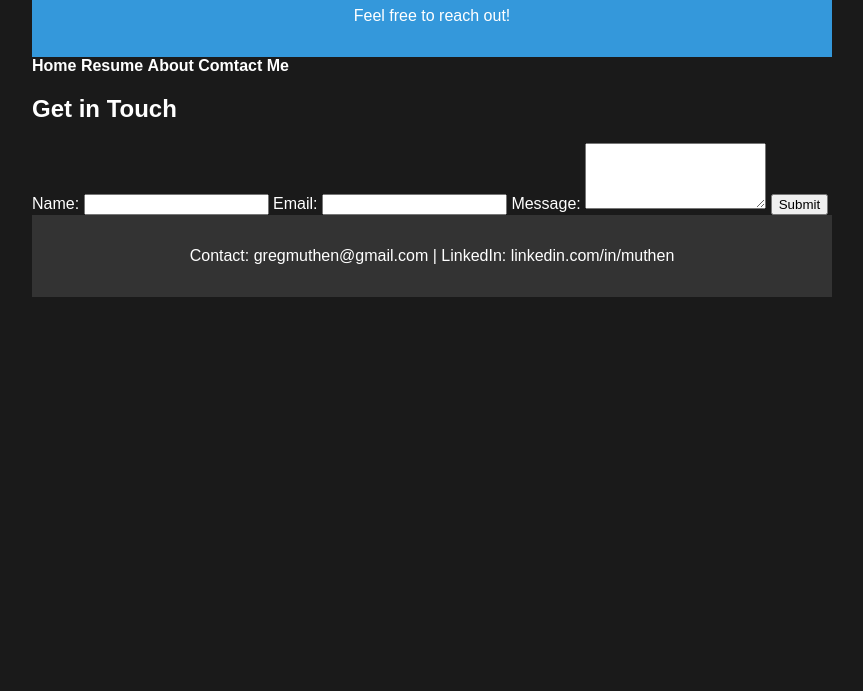
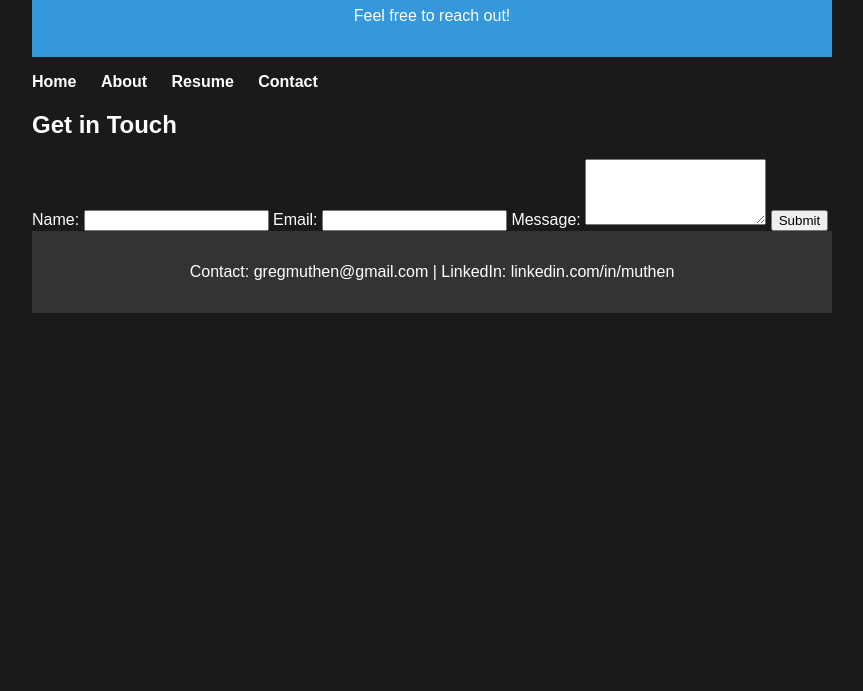
Before and after one commit to gmuthen/Website, a plain HTML site: page contact.html in a window 1280 px wide. Shown: the part 109-800 px from the top of the page, without its empty margins (208-1071 px from the left). Drawn offline with Linux system fonts and the light colour scheme.

Commit message:
Update contact.html

```diff
--- a/contact.html
+++ b/contact.html
@@ -16,12 +16,13 @@
     </header>
 
     <nav>
-        <a href="index.html">Home</a>
-        <a href="resume.html">Resume</a>
-        <a href="about.html">About</a>
-        <a href="contact.html">Comtact Me</a>
-        <!-- Add more navigation links as needed -->
-    </nav>
+            <ul>
+                <li><a href="index.html">Home</a></li>
+                <li><a href="about.html">About</a></li>
+                <li><a href="resume.html">Resume</a></li>
+                <li><a href="contact.html">Contact</a></li>
+            </ul>
+        </nav>
 
     <!-- Contact Form Section -->
     <section class="contact-form">
```
